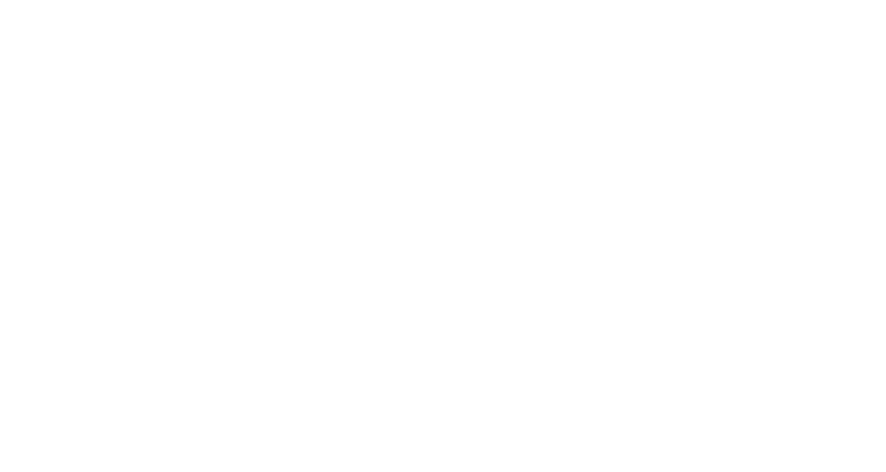
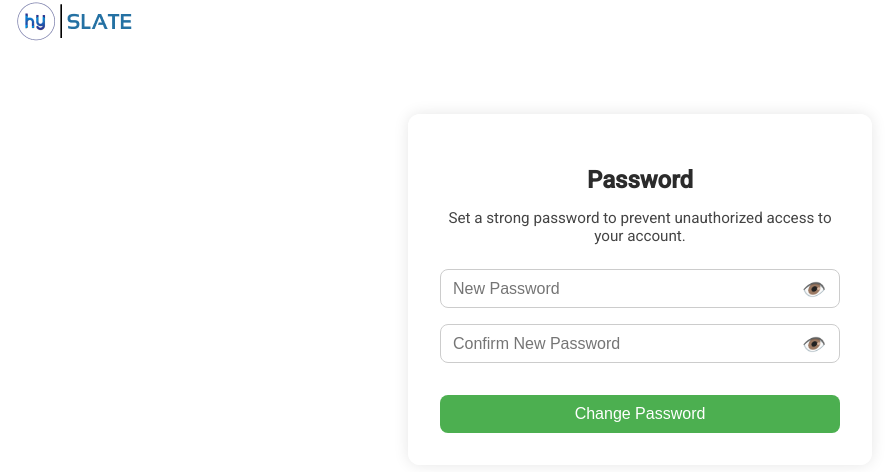
Before and after one commit to mvsivagopi2904/Slate_Project, an Angular app: page /resetpassword in a window 1280 px wide. Before the commit this address led to /. Shown: the top 472 px of the page, without its empty margins (0-886 px from the left). Built offline with nearby package versions, Linux system fonts and the light colour scheme.

Commit message:
resetpassword created

```diff
--- a/src/app/app.routes.ts
+++ b/src/app/app.routes.ts
@@ -24,7 +24,7 @@
 import { TopbarComponent } from './topbar/topbar.component';
 import { Topbar1Component } from './topbar1/topbar1.component';
 import { VerifyOtpComponent } from './verify-otp/verify-otp.component';
-
+import { ResetPasswordComponent } from './resetpassword/resetpassword.component';
 export const routes: Routes = [
   { path: '', redirectTo: 'login', pathMatch: 'full' },
   { path: 'registration', component: RegistrationComponent },
@@ -55,7 +55,7 @@
     {path:'topbar1', component: Topbar1Component},
 { path: 'verify-otp', component: VerifyOtpComponent },
 
-
+{path:'resetpassword',component:ResetPasswordComponent},
 { path: '', redirectTo: '/profile', pathMatch: 'full' },
 
 ];
--- /dev/null
+++ b/src/app/resetpassword/resetpassword.component.css
@@ -0,0 +1,71 @@
+/* Background and Center Container */
+.password-container {
+  background: rgba(255, 255, 255, 0.8);
+  padding: 2rem;
+  max-width: 400px;
+  margin: 4rem auto;
+  border-radius: 12px;
+  box-shadow: 0 0 15px rgba(0, 0, 0, 0.1);
+  backdrop-filter: blur(10px);
+  text-align: center;
+}
+
+/* Title and Description */
+.password-container h2 {
+  margin-bottom: 0.5rem;
+  font-size: 1.5rem;
+  font-weight: bold;
+  color: #2b2b2b;
+}
+
+.password-container p {
+  font-size: 0.95rem;
+  color: #444;
+  margin-bottom: 1.5rem;
+}
+
+/* Input Group */
+.input-group {
+  position: relative;
+  margin-bottom: 1rem;
+}
+
+.input-group input {
+  width: 100%;
+  padding: 0.6rem 2.5rem 0.6rem 0.75rem;
+  font-size: 1rem;
+  border: 1px solid #ccc;
+  border-radius: 8px;
+  box-sizing: border-box;
+}
+
+/* Eye Icon Button */
+.toggle-btn {
+  position: absolute;
+  top: 50%;
+  right: 0.6rem;
+  transform: translateY(-50%);
+  background: none;
+  border: none;
+  font-size: 1.2rem;
+  cursor: pointer;
+  color: #333;
+}
+
+/* Submit Button */
+.submit-btn {
+  width: 100%;
+  background-color: #4caf50;
+  color: white;
+  font-size: 1rem;
+  padding: 0.6rem;
+  border: none;
+  border-radius: 8px;
+  cursor: pointer;
+  margin-top: 1rem;
+  transition: background-color 0.3s;
+}
+
+.submit-btn:hover {
+  background-color: #43a047;
+}
--- /dev/null
+++ b/src/app/resetpassword/resetpassword.component.html
@@ -0,0 +1,36 @@
+<div class="branding-container">
+  <div class="branding-left">
+    <img src="assets/logo.PNG" alt="hy logo" class="logo" />
+    <span class="brand-name"></span>
+  </div>
+
+<div class="password-container">
+  <h2>Password</h2>
+  <p>Set a strong password to prevent unauthorized access to your account.</p>
+
+  <form [formGroup]="passwordForm" (ngSubmit)="onSubmit()">
+    <div class="input-group">
+      <input
+        type="{{ showNewPassword ? 'text' : 'password' }}"
+        formControlName="newPassword"
+        placeholder="New Password"
+      />
+      <button type="button" class="toggle-btn" (click)="togglePassword('new')">
+        <i class="eye-icon">{{ showNewPassword ? '🙈' : '👁️' }}</i>
+      </button>
+    </div>
+
+    <div class="input-group">
+      <input
+        type="{{ showConfirmPassword ? 'text' : 'password' }}"
+        formControlName="confirmPassword"
+        placeholder="Confirm New Password"
+      />
+      <button type="button" class="toggle-btn" (click)="togglePassword('confirm')">
+        <i class="eye-icon">{{ showConfirmPassword ? '🙈' : '👁️' }}</i>
+      </button>
+    </div>
+
+    <button class="submit-btn" type="submit">Change Password</button>
+  </form>
+</div>
--- /dev/null
+++ b/src/app/resetpassword/resetpassword.component.ts
@@ -0,0 +1,47 @@
+import { Component } from '@angular/core';
+import { FormBuilder, FormGroup, Validators, ReactiveFormsModule } from '@angular/forms';
+import { CommonModule } from '@angular/common';
+
+@Component({
+  selector: 'app-reset-password',
+  standalone: true,
+  imports: [CommonModule, ReactiveFormsModule],
+  templateUrl: './resetpassword.component.html',
+  styleUrls: ['./resetpassword.component.css']
+})
+export class ResetPasswordComponent {
+  passwordForm: FormGroup;
+  showNewPassword = false;
+  showConfirmPassword = false;
+
+  constructor(private fb: FormBuilder) {
+    this.passwordForm = this.fb.group({
+      newPassword: ['', [Validators.required, Validators.minLength(8)]],
+      confirmPassword: ['', Validators.required],
+    });
+  }
+
+  togglePassword(field: 'new' | 'confirm'): void {
+    if (field === 'new') {
+      this.showNewPassword = !this.showNewPassword;
+    } else {
+      this.showConfirmPassword = !this.showConfirmPassword;
+    }
+  }
+
+  onSubmit(): void {
+    if (this.passwordForm.invalid) {
+      this.passwordForm.markAllAsTouched();
+      return;
+    }
+
+    const { newPassword, confirmPassword } = this.passwordForm.value;
+    if (newPassword !== confirmPassword) {
+      alert('Passwords do not match.');
+      return;
+    }
+
+    alert('Password changed successfully!');
+    this.passwordForm.reset();
+  }
+}
--- a/src/app/verify-otp/verify-otp.component.html
+++ b/src/app/verify-otp/verify-otp.component.html
@@ -1,21 +1,22 @@
 <div class="branding-container">
   <div class="branding-left">
-    <img src="assets\logo.PNG" alt="hy logo" class="logo" />
+    <img src="assets/logo.PNG" alt="hy logo" class="logo" />
     <span class="brand-name"></span>
   </div>
+</div>
 
 <div class="verify-container">
   <div class="verify-box">
     <h2>Verify Email Address</h2>
-    <p>OTP has been sent </p>
+    <p>OTP has been sent</p>
 
-    <form>
+    <form (ngSubmit)="onVerifyOtp()">
       <label for="otp">Enter OTP</label>
-      <input type="password" id="otp" placeholder="••••••" />
+      <input type="password" id="otp" placeholder="••••••" [(ngModel)]="otp" name="otp" required />
 
       <div class="actions">
         <button type="submit">Verify</button>
-        <button type="button" class="back-btn">Back</button>
+        <button type="button" class="back-btn" (click)="goBack()">Back</button>
       </div>
 
       <div class="resend">
--- a/src/app/verify-otp/verify-otp.component.ts
+++ b/src/app/verify-otp/verify-otp.component.ts
@@ -1,11 +1,33 @@
 import { Component } from '@angular/core';
+import { Router } from '@angular/router';
+import { CommonModule } from '@angular/common';
+import { FormsModule } from '@angular/forms';
 
 @Component({
   selector: 'app-verify-otp',
-  imports: [],
+  standalone: true,
+  imports: [CommonModule, FormsModule],
   templateUrl: './verify-otp.component.html',
-  styleUrl: './verify-otp.component.css'
+  styleUrls: ['./verify-otp.component.css']
 })
 export class VerifyOtpComponent {
+  otp: string = '';
 
+  constructor(private router: Router) {}
+
+ onVerifyOtp(): void {
+  if (this.otp === '123456') {
+    alert('OTP verified successfully!');
+    setTimeout(() => {
+      this.router.navigate(['/resetpassword']);
+    }, 0);
+  } else {
+    alert('Invalid OTP. Please try again.');
+  }
 }
+
+
+  goBack(): void {
+    this.router.navigate(['/login']); // Change as needed
+  }
+}
```
Also changed, not shown: 1 other file (tests, documents, lock files or other folders).
